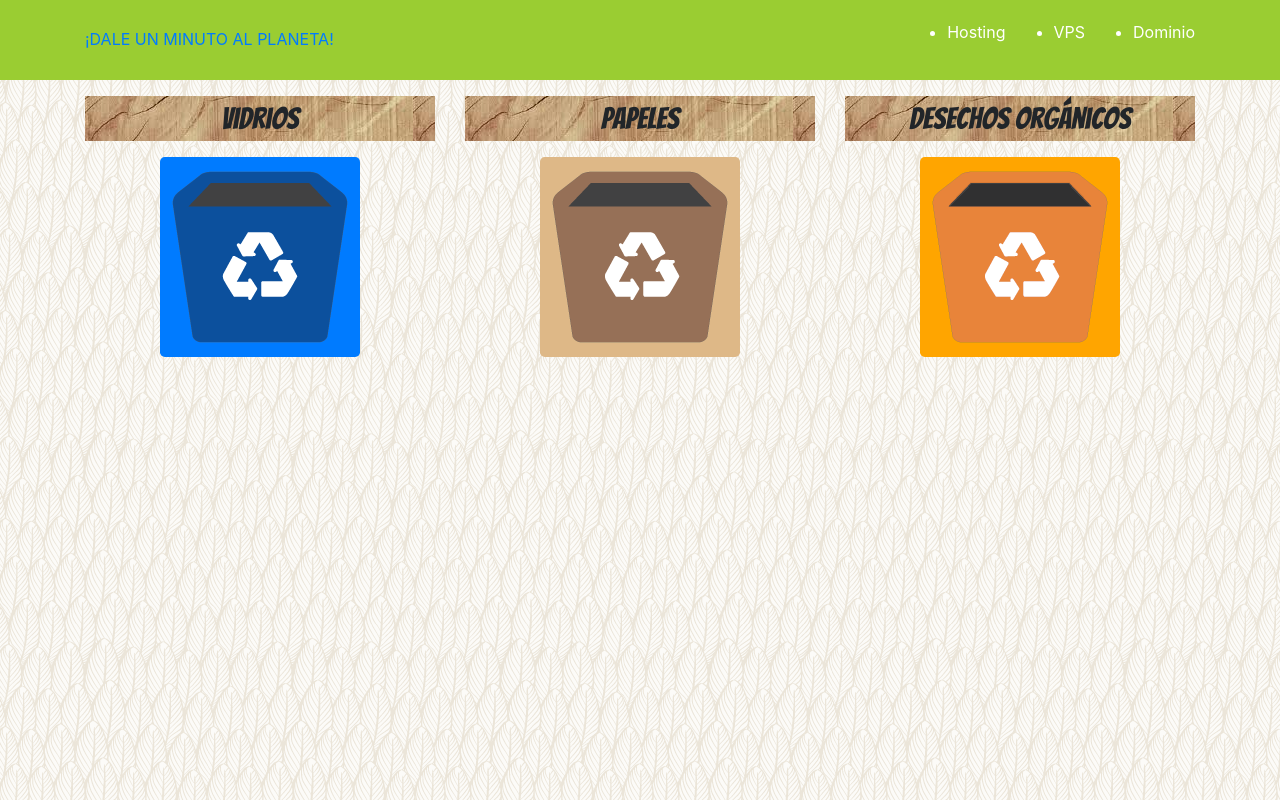
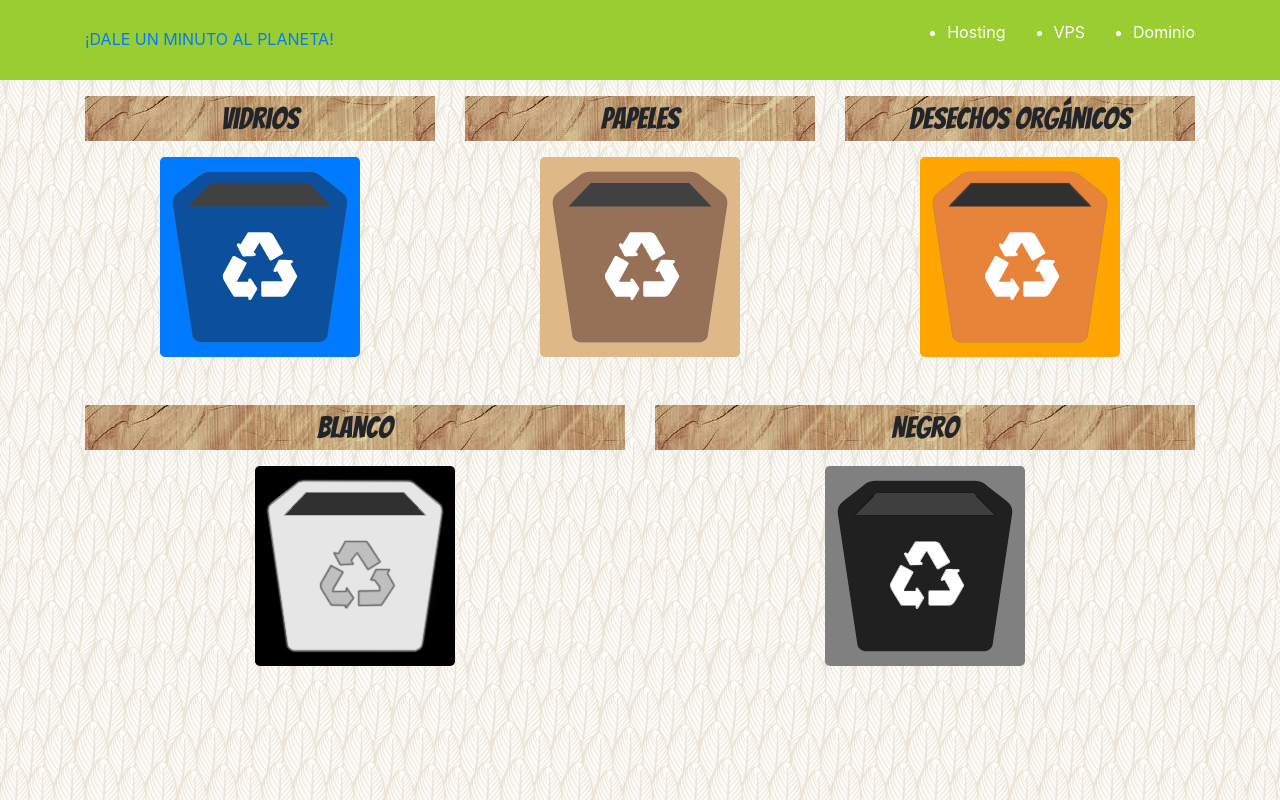
Before and after one commit to jp0617/dumap, an Angular app: page / in a window 1280 px wide. Built offline with nearby package versions, Linux system fonts and the light colour scheme.

Commit message:
Botones agregados

```diff
--- a/src/app/Components/menu/menu.component.html
+++ b/src/app/Components/menu/menu.component.html
@@ -38,4 +38,21 @@ menu
           <button type="submit" class="btnOrganic btn-primary btn-lg"(click)="glass()"><span class="image"></span></button>
         </div>
     </div>
+    <br>
+    <br>
+    <div class="row">
+      <div class="col">
+        <div class="imgFonts">
+        <p>Blanco</p>
+        </div>
+          <button id="imag" type="submit" class="btnWhite btn-primary btn-lg" (click)="glass()"><img id="imagen"/></button>
+        </div>
+      <br>
+        <div class="col">
+          <div class="imgFonts">
+          <p>Negro</p>
+          </div>
+            <button type="submit" class="btnBlack btn-primary btn-lg"(click)="glass()"><span class="image"></span></button>
+        </div>
+    </div>
 </div>
--- a/src/app/Components/menu/menu.component.scss
+++ b/src/app/Components/menu/menu.component.scss
@@ -53,3 +53,23 @@
     width:200px ;
     background-image:url('../../../assets/img/caneca-naranja.png');
 }
+.btnWhite{
+    background-color: black;
+    font-family: 'Roboto Mono', monospace;
+    font-size: xx-large;
+    border-style: none;
+    color: white;
+    height:200px ;
+    width:200px ;
+    background-image:url('../../../assets/img/caneca-blanca.png');
+}
+.btnBlack{
+    background-color: gray;
+    font-family: 'Roboto Mono', monospace;
+    font-size: xx-large;
+    border-style: none;
+    color: white;
+    height:200px ;
+    width:200px ;
+    background-image:url('../../../assets/img/caneca-negra.png');
+}
```
